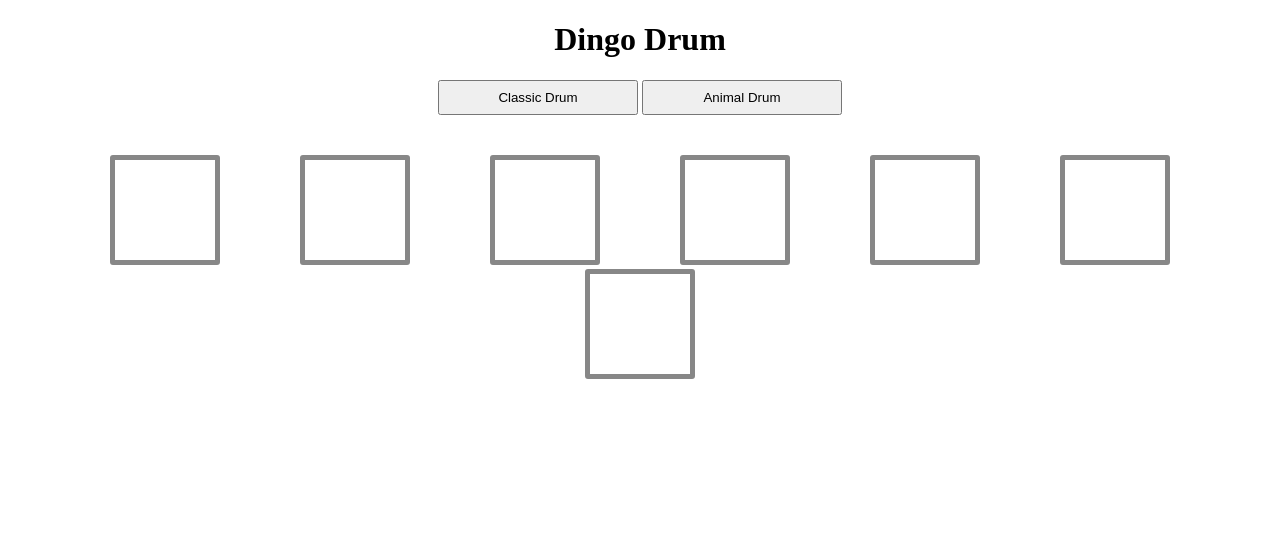
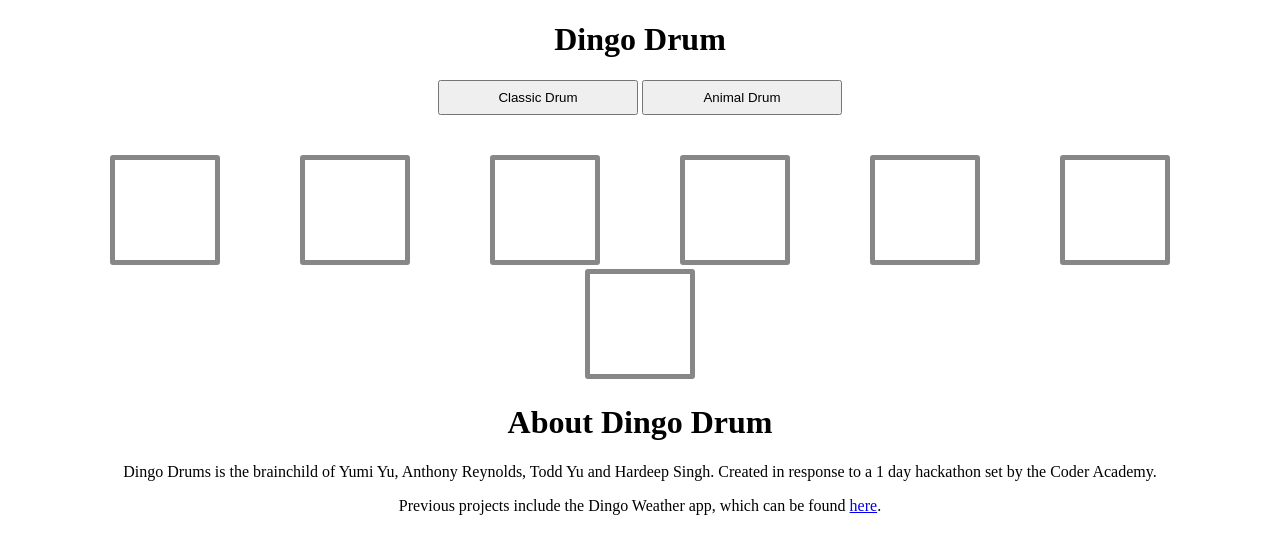
Before and after one commit to anthonymarkreynolds/Dingo-Drum, a React (Create React App) app: page /ClassicDrumPads in a window 1280 px wide. Shown: the top 554 px of the page. Built offline with nearby package versions, Linux system fonts and the light colour scheme.

Commit message:
addition of about us info in component called About, component About has also been added into the main app.js page. Issue: link to previous project working incorrectly

```diff
--- a/src/App.js
+++ b/src/App.js
@@ -10,6 +10,7 @@ import './App.css';
 import AnimalPads from './components/AnimalPads'
 import ClassicDrumPads from './components/ClassicDrumPads';
 import {Btn} from './components/styled'
+import About from './components/About';
 
 function App() {
   return (
@@ -25,7 +26,7 @@ function App() {
         <Route path="/AnimalPads" element={<AnimalPads />}/>
         <Route path='/' element={<Navigate to='/ClassicDrumPads'/>}/>
       </Routes>
-
+    <About />
 
     </div>
   );
--- /dev/null
+++ b/src/components/About.jsx
@@ -0,0 +1,13 @@
+import { Link } from "react-router-dom";
+
+const About = () => {
+    return (
+        <div className="aboutMe">
+            <h1>About Dingo Drum</h1>
+            <p>Dingo Drums is the brainchild of Yumi Yu, Anthony Reynolds, Todd Yu and Hardeep Singh. Created in response to a 1 day hackathon set by the Coder Academy.</p>
+            <p>Previous projects include the Dingo Weather app, which can be found <Link to={{ pathname: "https://anthonymarkreynolds.github.io/Dingo-Weather/"}} target="_blank">here</Link>.</p>
+        </div>
+    );
+}
+
+export default About;
```
Also changed, not shown: 1 other file (tests, documents, lock files or other folders).
